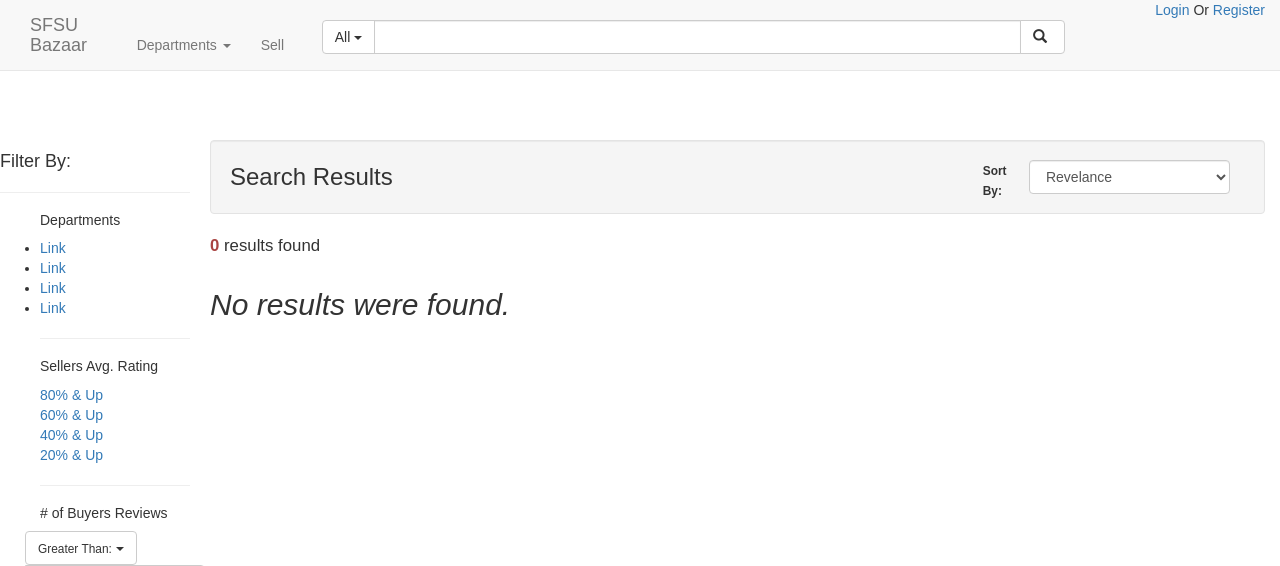
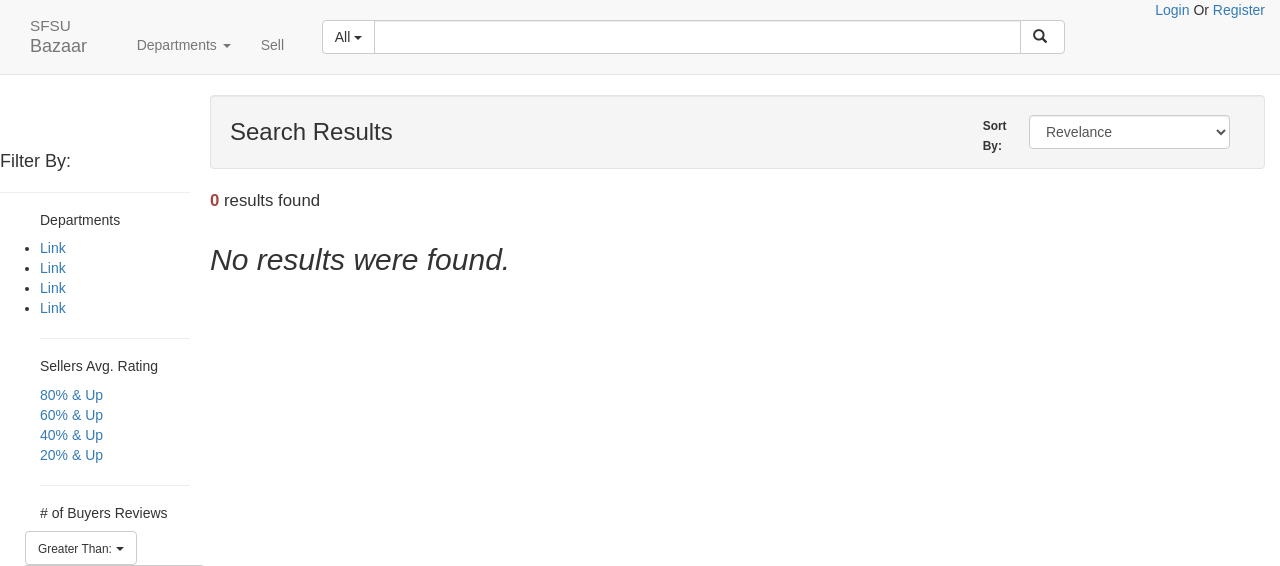
Before and after one commit to GilBu/SfsuBazaar, a PHP site: template application/view/listing/index.php in a window 1280 px wide. Shown: the top 566 px of the page. Run offline with PHP 8.4, Linux system fonts and the light colour scheme; the template is opened without the code that fills it, so the values that code supplies are empty; some libraries are stand-ins or nearby versions.

Commit message:
resized navbar and rearranged buttons

```diff
--- a/application/view/_templates/header.php
+++ b/application/view/_templates/header.php
@@ -21,14 +21,11 @@
 <style>
 
 	body {
-		padding-top: 130px;
-	}
-
-	.nav-btns {
-		padding-top: 0px;
+		padding-top: 85px;
 	}
 
 	.search-bar {
+		padding-top: 20px;
 		margin: auto;
 		max-width: 65%;
 	}
@@ -37,6 +34,19 @@
 		height: auto;
 		max-height: 500px;
 		overflow-x: hidden;
+		padding-left: 10px;
+	}
+
+	.top-right {
+		position: absolute;
+	    top: 0px;
+	    right: 0px;
+	}
+	.nav-btns {
+		padding-top: 20px;
+	}
+	.nav-margin {
+		margin-bottom: 15px;
 	}
 
 </style>
@@ -62,25 +72,17 @@
 			<div class="row-fluid">
 
 				<!-- LOGO -->
-				<div class="col-sm-1">
-					<a class="navbar-brand" href="<?php echo URL; ?>">SFSU <br> Bazaar</a>
+				<div class="col-sm-1 nav-margin">
+					<a class="navbar-brand" href="<?php echo URL; ?>"><small>SFSU</small> <br> Bazaar</a>
 				</div>
 
 
 				<div class="col-md-11">
 
-					<!-- Login/Register -->
-					<div class="row-fluid">
-						<ul class="nav navbar-nav navbar-right">
-							<a href="<?php echo URL; ?>">Login</a>
-							Or
-							<a href="<?php echo URL; ?>" style="padding-right:15px;">Register</a>
-						</ul>
-						<br>
-					</div>
+
 
 					<!-- department, sell, search bar -->
-					<div class="row-fluid nav-btns">
+					<div class="row-fluid">
 
 						<!-- collapses row when screen width is small -->
 						<div class="container-fluid">
@@ -93,7 +95,7 @@
 
 						<!-- department, sell, search bar be callapsed here -->
 						<div class="navbar-collapse collapse">
-							<ul class="nav navbar-nav">
+							<ul class="nav navbar-nav nav-btns">
 								<li class="dropdown">
 
 									<!-- Departments dropdown button -->
@@ -108,27 +110,19 @@
 											<div class="row" style="width: 300px;">
 												<ul class="list-unstyled col-md-12">
 													<li>
-														<a href="<?php echo URL; ?>" style="padding-left:10px;">All Departments</a>
+														<a href="<?php echo URL; ?>">All Departments</a>
 													</li>
 
 													<li>
-														<a href="<?php echo URL; ?>" style="padding-left:10px;">Appliances</a>
+														<a href="<?php echo URL; ?>">Appliances</a>
 													</li>
 
 													<li>
-														<a href="<?php echo URL; ?>" style="padding-left:10px;">Arts, Crafts & Sewing</a>
+														<a href="<?php echo URL; ?>">Automotive</a>
 													</li>
 
 													<li>
-														<a href="<?php echo URL; ?>" style="padding-left:10px;">Automotive</a>
-													</li>
-
-													<li>
-														<a href="<?php echo URL; ?>" style="padding-left:10px;">Beauty & Personal Care</a>
-													</li>
-
-													<li>
-														<a href="<?php echo URL; ?>" style="padding-left:10px;">Books</a>
+														<a href="<?php echo URL; ?>">Books</a>
 													</li>
 												</ul> <!-- end list of departments -->
 											</div>
@@ -184,6 +178,12 @@
 									</div>
 								</form>
 							</div> <!-- end of search bar -->
+							<ul class="top-right">
+								<a href="<?php echo URL; ?>">Login</a>
+								Or
+								<a href="<?php echo URL; ?>" style="padding-right:15px;">Register</a>
+							</ul>
+							<br>
 						</div> <!-- end of collapse -->
 					</div>
 				</div>
```
